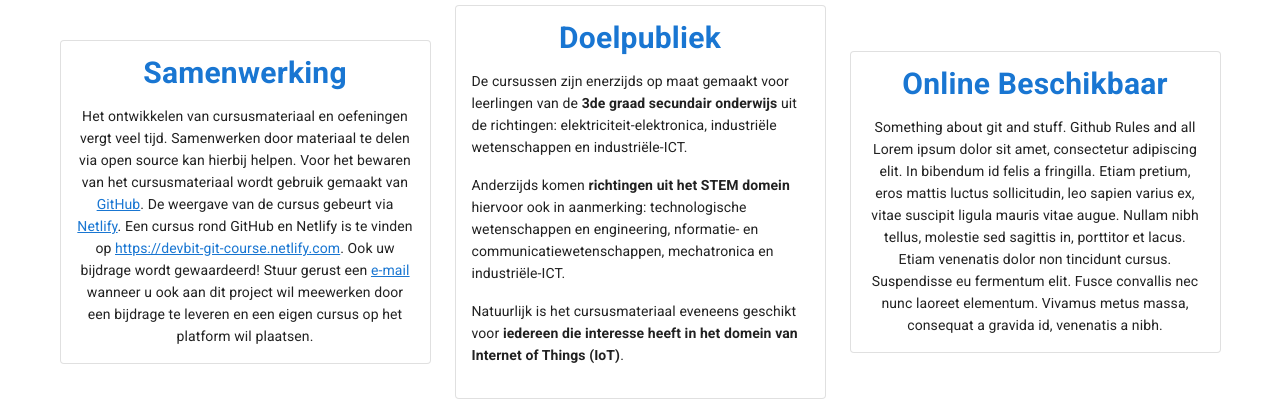
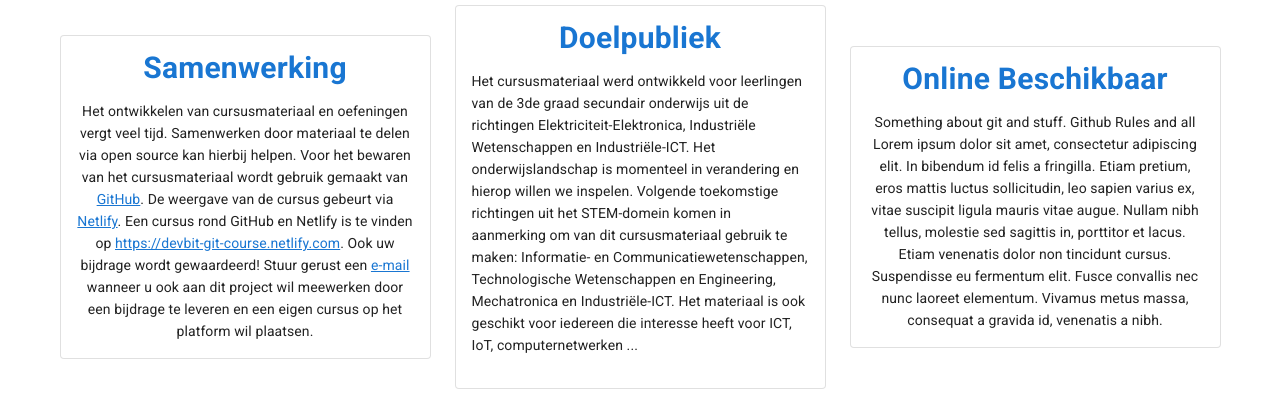
Before and after one commit to vives-devbit/stem-innovet-courses, a Vue app: page / in a window 1280 px wide. Shown: the part 471-887 px from the top of the page. Built offline with nearby package versions, Linux system fonts and the light colour scheme.

Commit message:
Add highlight on audience - closes #4

```diff
--- a/src/components/CorePoints.vue
+++ b/src/components/CorePoints.vue
@@ -25,13 +25,7 @@
           <v-card-title class="justify-center primary--text"><h2>Doelpubliek</h2></v-card-title>
           <v-card-text class="text--primary">
             <p>
-              De cursussen zijn enerzijds op maat gemaakt voor leerlingen van de <strong>3de graad secundair onderwijs</strong> uit de richtingen: elektriciteit-elektronica, industriële wetenschappen en industriële-ICT.
-            </p>
-            <p>
-              Anderzijds komen <strong>richtingen uit het STEM domein</strong> hiervoor ook in aanmerking: technologische wetenschappen en engineering, nformatie- en communicatiewetenschappen, mechatronica en industriële-ICT.
-            </p>
-            <p>
-              Natuurlijk is het cursusmateriaal eveneens geschikt voor <strong>iedereen die interesse heeft in het domein van Internet of Things (IoT)</strong>.
+              Het cursusmateriaal werd ontwikkeld voor leerlingen van de 3de graad secundair onderwijs uit de richtingen Elektriciteit-Elektronica, Industriële Wetenschappen en Industriële-ICT. Het onderwijslandschap is momenteel in verandering en hierop willen we inspelen. Volgende toekomstige richtingen uit het STEM-domein komen in aanmerking om van dit cursusmateriaal gebruik te maken: Informatie- en Communicatiewetenschappen, Technologische Wetenschappen en Engineering, Mechatronica en Industriële-ICT. Het materiaal is ook geschikt voor iedereen die interesse heeft voor ICT, IoT, computernetwerken ...
             </p>
           </v-card-text>
         </v-card>
```
